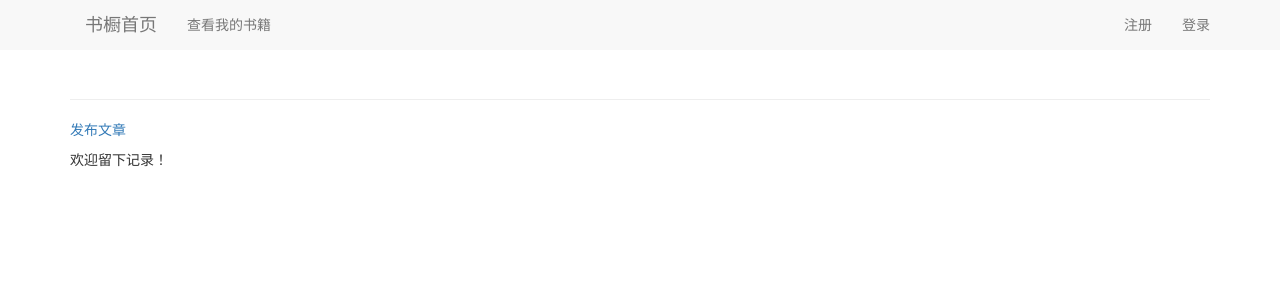
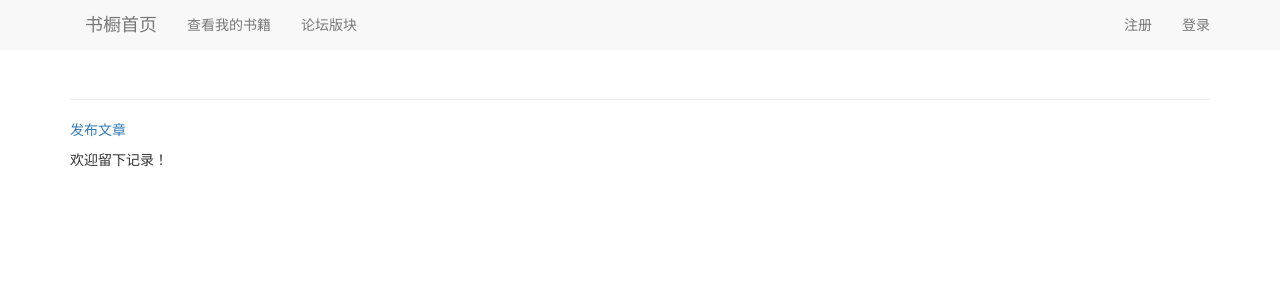
Before and after one commit to tifazxy/bookcase, a Django app: page /comments/article/ in a window 1280 px wide. Shown: the top 300 px of the page. Run offline with Django 3.2, Linux system fonts and the light colour scheme; data that the repository does not hold is empty; parts of the project's set-up code (start-up, migrations or seed data) failed here and were passed over; some libraries are stand-ins or nearby versions.

```diff
--- a/fishing_books/templates/fishing_books/base.html
+++ b/fishing_books/templates/fishing_books/base.html
@@ -23,9 +23,10 @@
         <a class="navbar-brand" href="{% url 'fishing_books:index' %}">
             书橱首页</a>
       </div>
-      <div id="navbar" clasds="navbar-collapse collapse">
+      <div id="navbar" class="navbar-collapse collapse">
         <ul class="nav navbar-nav">
-          <li><a href="{% url 'fishing_books:storage' %}">查看我的书籍</a></li>
+            <li><a href="{% url 'fishing_books:storage' %}">查看我的书籍</a></li>
+            <li><a href="{% url 'book_comments:comments' %}">论坛版块</a></li>
         </ul>
         <ul class="nav navbar-nav navbar-right">
           {% if user.is_authenticated %}
```
